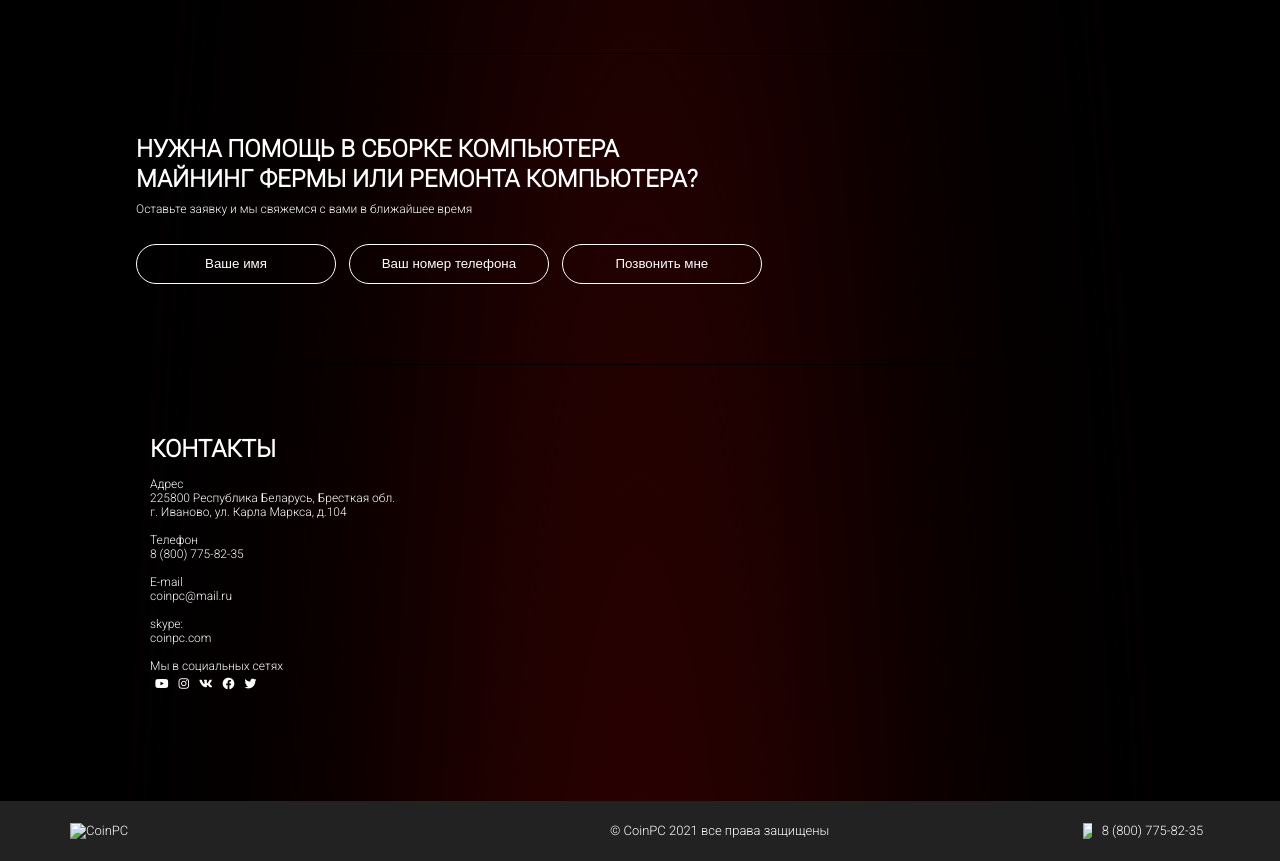
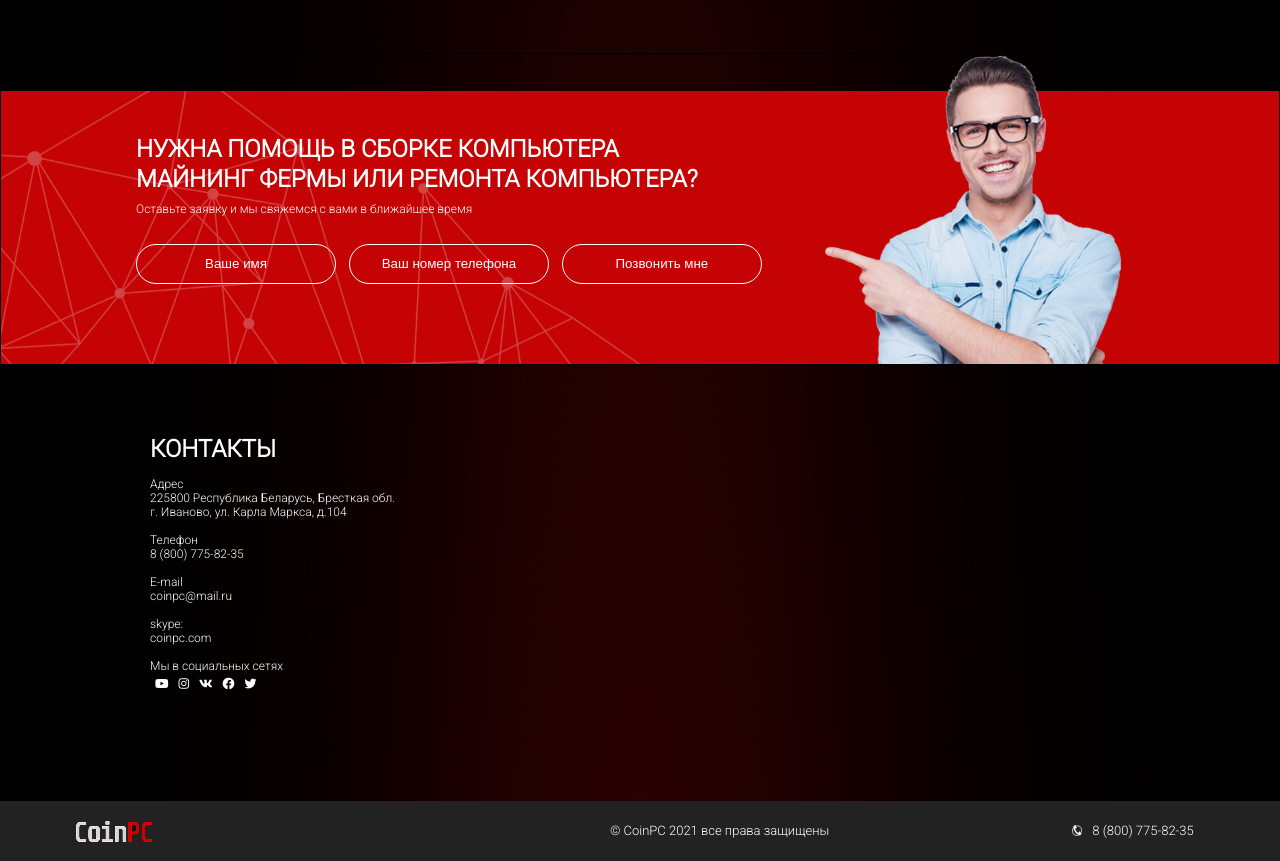
Before and after one commit to TonyaAlekhina/tonyaef.github.io, a plain HTML site: page index.html in a window 1280 px wide. Shown: the part 1378-2239 px from the top of the page. Drawn offline with nearby package versions, Linux system fonts and the light colour scheme; files whose address does not match are found by name; a web font is replaced by a local one.

Commit message:
next commit

```diff
--- a/css/feature.css
+++ b/css/feature.css
@@ -16,7 +16,7 @@
 /* FEATURE section */
 
 .feature {
-    background-image: url("./img/ready1.png");
+    background-image: url("../img/ready1.png");
     background-size: cover;
     border: black .01px solid;
     margin-bottom: 40px;
--- a/css/intro.css
+++ b/css/intro.css
@@ -4,7 +4,7 @@
     align-items: center;
     height: 380px;
     background: black;
-    background-image: url(./img/img1.png);
+    background-image: url("../img/img1.png");
     background-size: contain;
     background-position: center;
     background-repeat: no-repeat;
--- a/index.html
+++ b/index.html
@@ -176,11 +176,11 @@
       <div class="footer">
         <div class="footer__container">
             <div class="logo">
-              <a href="#home"><img src="/coinpc_files/img/logo.png" alt="CoinPC"></a>
+              <a href="#home"><img src="./img/logo.png" alt="CoinPC"></a>
             </div>
             <div class="footer__links">
             <p class="website__rights">© CoinPC 2021 все права защищены</p>
-            <div class="footer__phone"><img class="phone__picture" src="/coinpc_files/img/phone.png">8 (800) 775-82-35</div>
+            <div class="footer__phone"><img class="phone__picture" src="./img/phone.png">8 (800) 775-82-35</div>
           </div>
         </div>
       </div>
```
